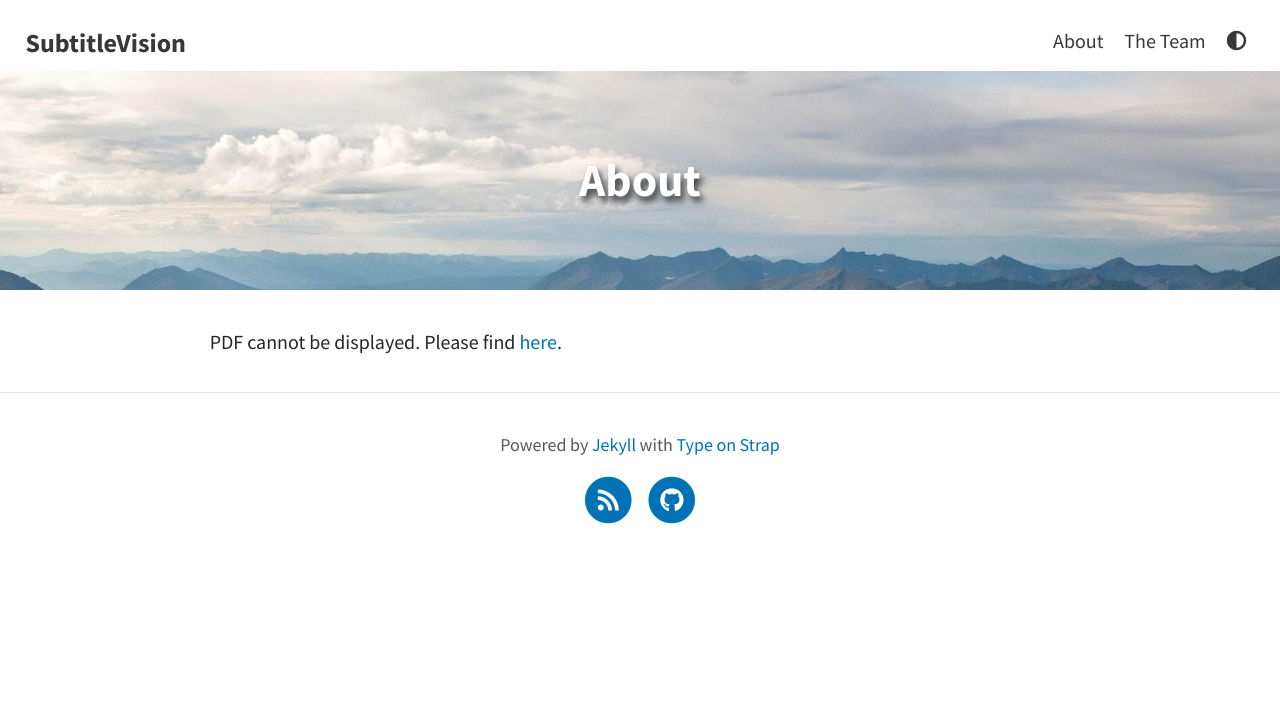
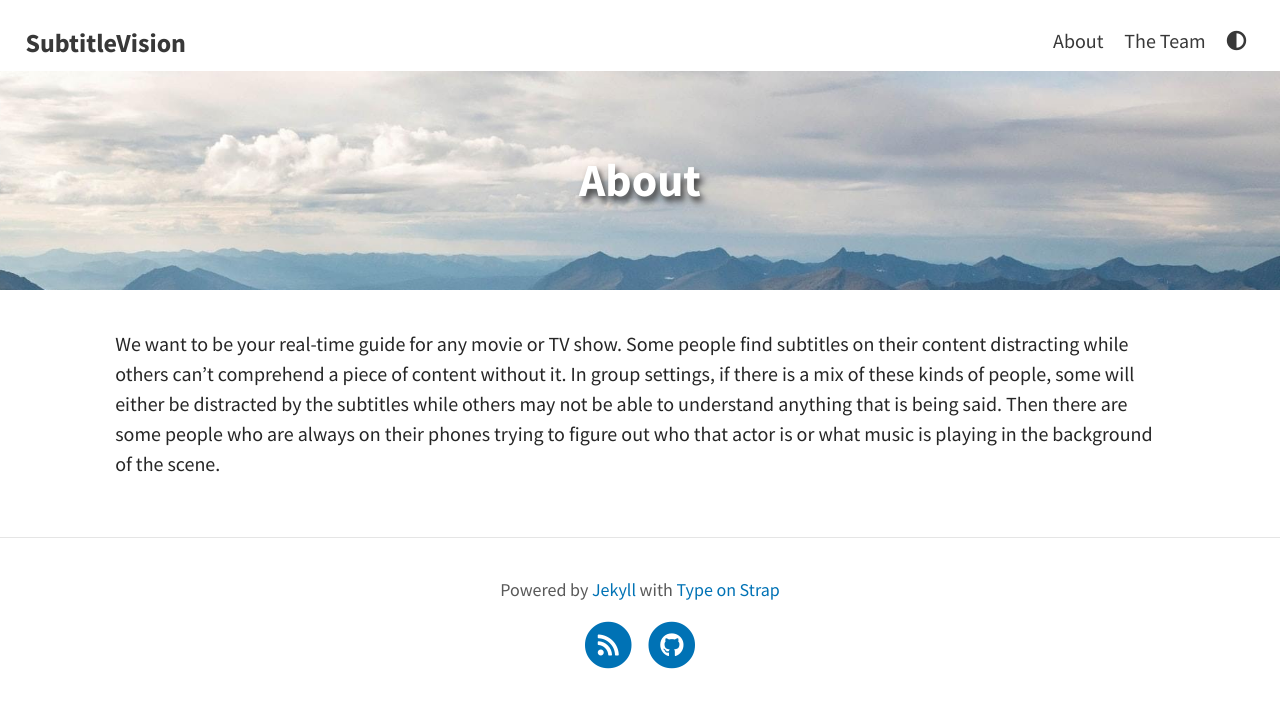
Before and after one commit to subtitlevision/subtitlevision.github.io, a Jekyll site: the page built from pages/about.md, in a window 1280 px wide. Shown: the top 708 px of the page. Built offline with Jekyll 4.4.1, drawn with Linux system fonts in a browser that asks for light colours.

Commit message:
rewrite about

```diff
--- a/pages/about.md
+++ b/pages/about.md
@@ -5,6 +5,9 @@ permalink: /about/
 feature-img: "assets/img/pexels/travel.jpeg"
 ---
 
-<object data="https://subtitlevision.github.io/presentations/Design_Doc_Fall_Draft.pdf" width="100%" height="1000" type="application/pdf">
-PDF cannot be displayed. Please find <a href="https://subtitlevision.github.io/presentations/Design_Doc_Fall_Draft.pd" target="_blank">here</a>.
-</object>
+We want to be your real-time guide for any movie or TV show. Some people find
+subtitles on their content distracting while others can’t comprehend a piece of content without it.
+In group settings, if there is a mix of these kinds of people, some will either be distracted by the
+subtitles while others may not be able to understand anything that is being said. Then there are
+some people who are always on their phones trying to figure out who that actor is or what music
+is playing in the background of the scene.
```
